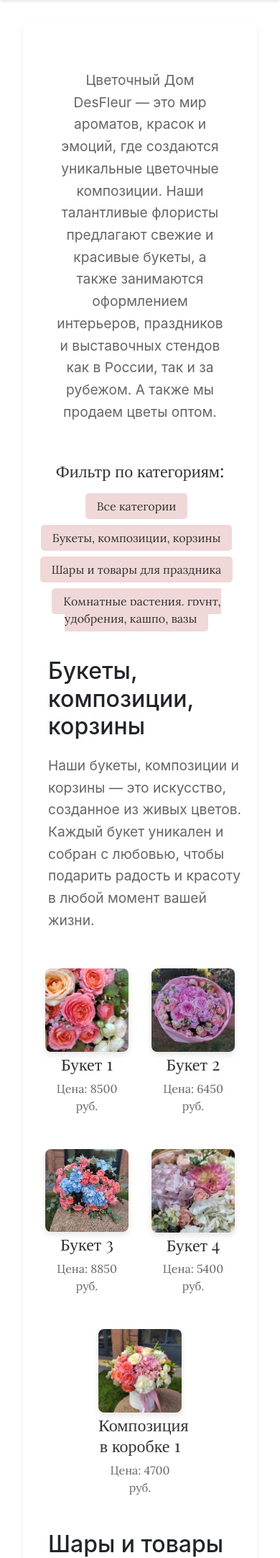
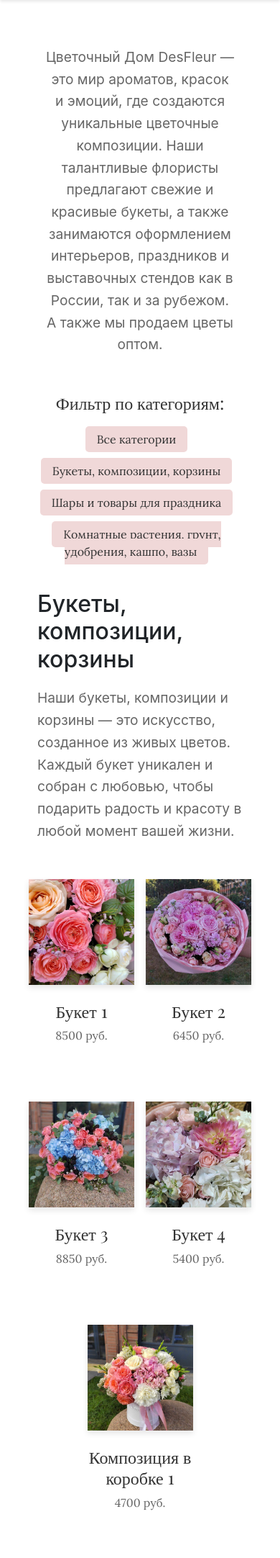
Before and after one commit to MaximZobkov/flowers, a Flask app: page / in a window 390 px wide. Shown: the part 98-2262 px from the top of the page at 72% size. Run offline with Flask 2, Linux system fonts and the light colour scheme; data comes from the database, SQL or seed files in the repository; both versions use the stored data as it was after the commit; some libraries are stand-ins or nearby versions.

Commit message:
fix problems

```diff
--- a/models.py
+++ b/models.py
@@ -11,7 +11,7 @@ def init_db():
             id INTEGER PRIMARY KEY AUTOINCREMENT,
             name TEXT NOT NULL,
             description TEXT,
-            price REAL NOT NULL,
+            price INTEGER NOT NULL,
             image_paths TEXT,
             category TEXT NOT NULL
         )
--- a/static/css/styles.css
+++ b/static/css/styles.css
@@ -73,16 +73,13 @@ nav {
 .container {
     background-color: #ffffff; /* Белый */
     border-radius: 8px;
-    box-shadow: 0 2px 4px rgba(0, 0, 0, 0.1);
     width: 100%;
-    max-width: 1200px;
     padding: 2em;
 }
 
 /* Стили для букетов */
 .bouquets-container {
     width: 100%;
-    max-width: 1200px;
     margin: 0 auto;
 }
 
@@ -167,8 +164,9 @@ nav {
 
 .flower-card {
     margin-top: 2em;
+    margin-bottom: 2em;
     text-decoration: none;
-    width: calc(33.33% - 2em);
+    width: calc(33.33% - 1em);
     text-align: center;
     border-radius: 8px;
     transition: transform 0.2s;
@@ -182,7 +180,7 @@ nav {
 .flower-image img {
     width: 100%;
     height: auto;
-    border-radius: 8px;
+    margit-bottom: 2em;
     text-decoration: none;
     box-shadow: 0 4px 8px rgba(0, 0, 0, 0.1);
 }
@@ -190,7 +188,7 @@ nav {
 .flower-info {
     background-color: #ffffff; /* Белый */
     border-radius: 0 0 8px 8px;
-    margin-top: -10px; /* Сдвигаем вверх для наложения на изображение */
+    margin-top: 10px; /* Сдвигаем вверх для наложения на изображение */
     text-decoration: none;
 }
 
@@ -386,9 +384,8 @@ footer {
     background-color: #ffffff; /* Белый */
     border-radius: 8px;
     width: 100%;
-    max-width: 1200px;
-    margin: 2em auto;
-    padding: 2em;
+    margin: 1em auto;
+    padding: 1em;
     display: flex;
     justify-content: center;
 }
@@ -403,7 +400,7 @@ footer {
     display: flex;
     flex-direction: column;
     align-items: center;
-    margin-right: 2em;
+    margin-right: 1em;
 }
 
 .main-image {
@@ -455,25 +452,28 @@ footer {
 /* Media queries for responsive design */
 @media (max-width: 1200px) {
     .flower-card {
-        width: calc(33.33% - 2em);
+        width: calc(33.33% - 1em);
     }
 }
 
 @media (max-width: 900px) {
     .flower-card {
-        width: calc(50% - 2em);
+        width: calc(50% - 1em);
     }
+  .container {
+    max-width: 100%;
+  }
 }
 
 @media (max-width: 600px) {
     .flower-card {
-        width: calc(100% - 2em);
+        width: calc(100% - 1em);
     }
 }
 
 @media (max-width: 768px) {
     .flower-card {
-        width: calc(50% - 2em);
+        width: calc(50% - 1em);
     }
   .flower-details {
         flex-direction: column;
@@ -489,5 +489,8 @@ footer {
         margin-right: 0;
         margin-bottom: 1em;
     }
+  .container {
+    max-width: 100%;
+  }
 
 }
--- a/templates/base.html
+++ b/templates/base.html
@@ -44,9 +44,7 @@
 
 </header>
 <div class="main-content">
-    <div class="container">
         {% block content %}{% endblock %}
-    </div>
 </div>
 <footer>
     <div class="footer-content">
--- a/templates/index.html
+++ b/templates/index.html
@@ -38,7 +38,7 @@
             </div>
             <div class="flower-info">
                 <h2>{{ flower[1] }}</h2>
-                <p>Цена: {{ flower[3] }} руб.</p>
+                <p>{{ flower[3] }} руб.</p>
             </div>
         </a>
         {% endfor %}
```
Also changed, not shown: flowers.db.
